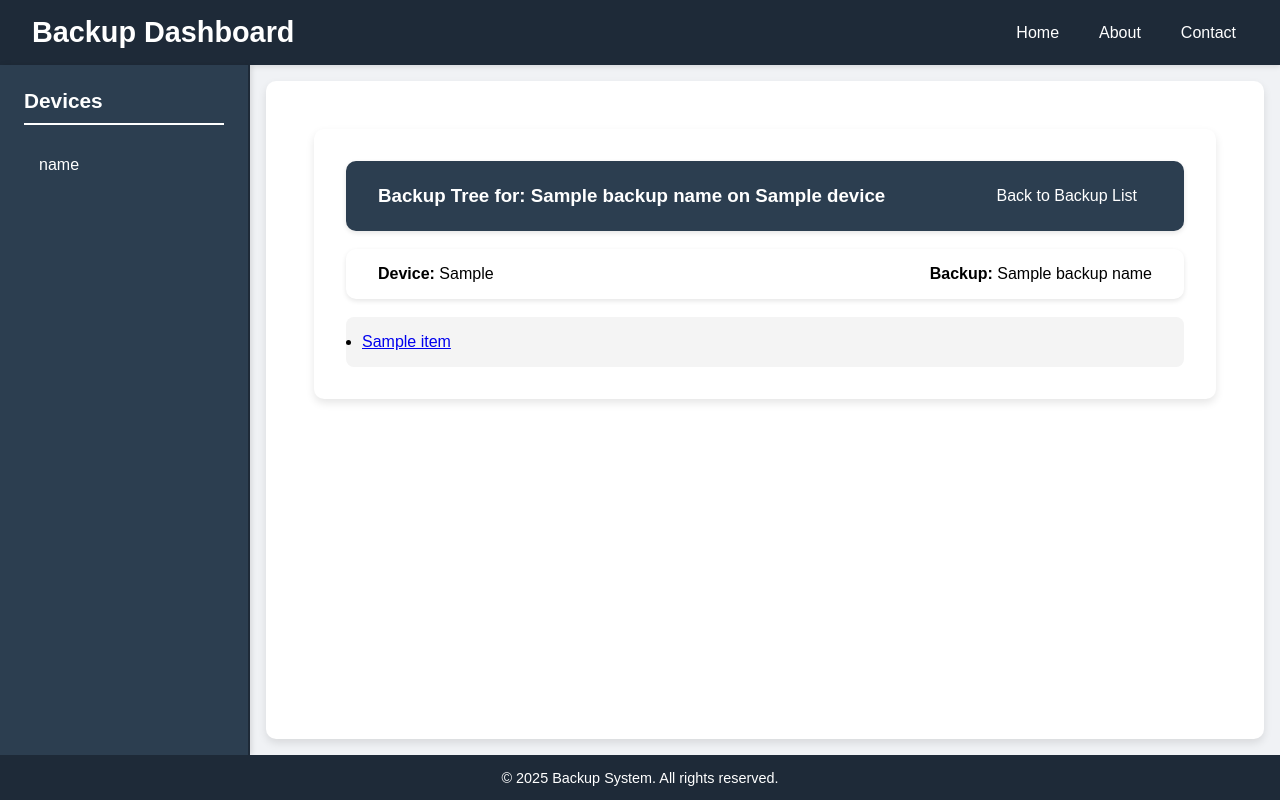
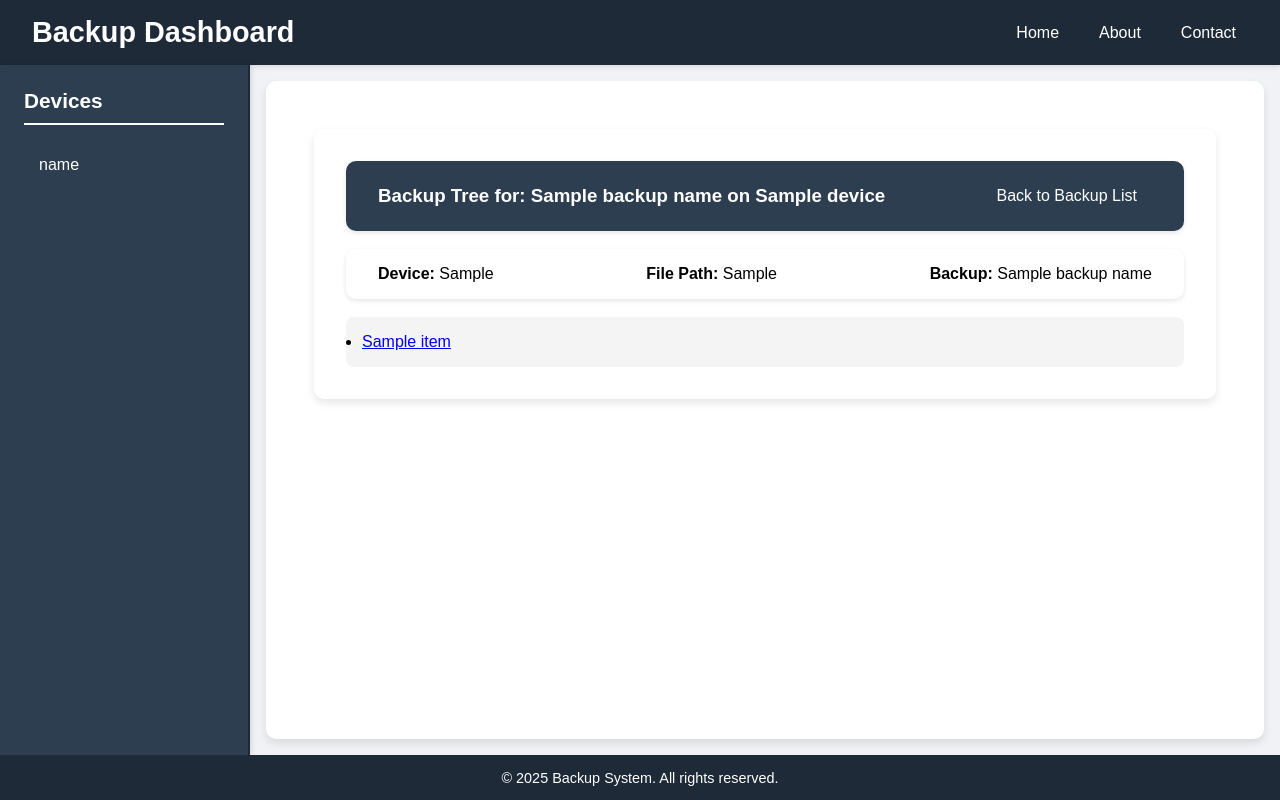
Before and after one commit to TrickShotMLG02/raspiBackupWebInterface, a Flask app: template templates/view_backup_tree.html in a window 1280 px wide. Run offline with Flask 3, Linux system fonts and the light colour scheme; the template is opened without the code that fills it: most values are stand-ins (such as "Sample title", 1, 10 or a date in 2020); parts of the project's set-up code (start-up, migrations or seed data) failed here and were passed over.

Commit message:
some ui adjustments

```diff
--- a/templates/view_backup_file.html
+++ b/templates/view_backup_file.html
@@ -12,8 +12,8 @@
 
         <div class="container-primary transparent-background font-color-black">
             <p><strong>Device:</strong> {{ selected_device }}</p>
+            <p><strong>File Path:</strong> {{ rel_path }}</p>
             <p><strong>Backup:</strong> {{ backup_name }}</p>
-            <p><strong>File Path:</strong> {{ rel_path }}</p>
         </div>
 
         <br>
--- a/templates/view_backup_tree.html
+++ b/templates/view_backup_tree.html
@@ -12,6 +12,7 @@
 
         <div class="container-primary transparent-background font-color-black">
             <p><strong>Device:</strong> {{ selected_device }}</p>
+            <p><strong>File Path:</strong> {{ rel_path }}</p>
             <p><strong>Backup:</strong> {{ backup_name }}</p>
         </div>
 
```
